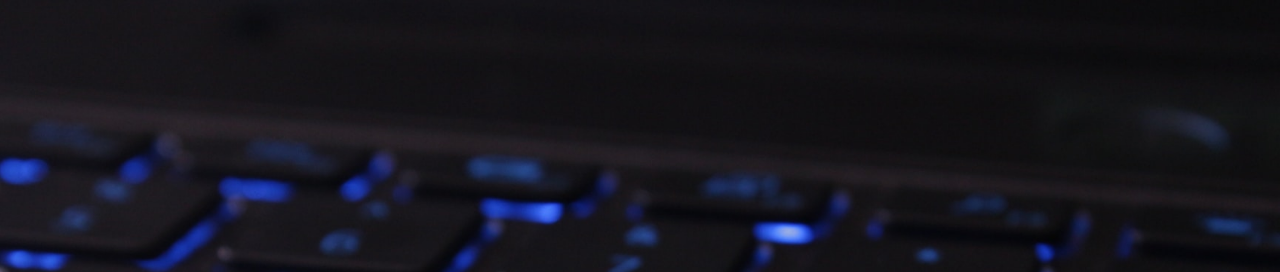
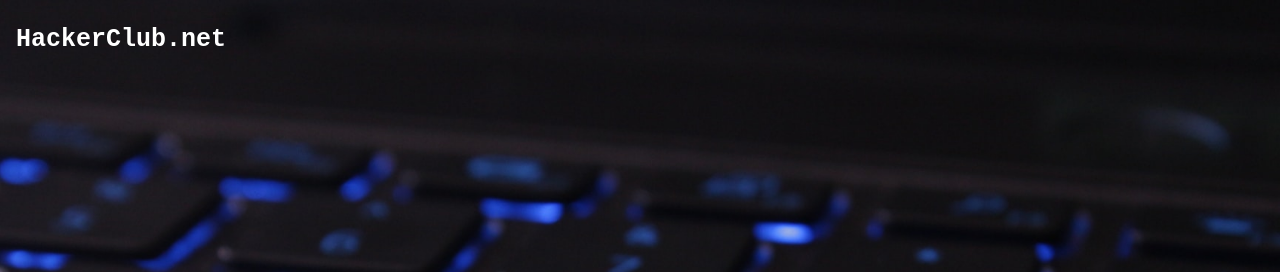
Before and after one commit to AntonioFeijaoUK/hclub, a plain HTML site: page docs/index.html in a window 1280 px wide. Shown: the top 272 px of the page. Drawn offline with Linux system fonts and the light colour scheme.

Commit message:
Update index.html

```diff
--- a/docs/index.html
+++ b/docs/index.html
@@ -48,7 +48,7 @@
 
   <div class="bgimg">
     <div class="topleft">
-      <p><HackerClub.net></p>
+      <p><strong>HackerClub.net</strong></p>
     </div>
     <div class="middle">
       <h1>COMING SOON</h1>
```
